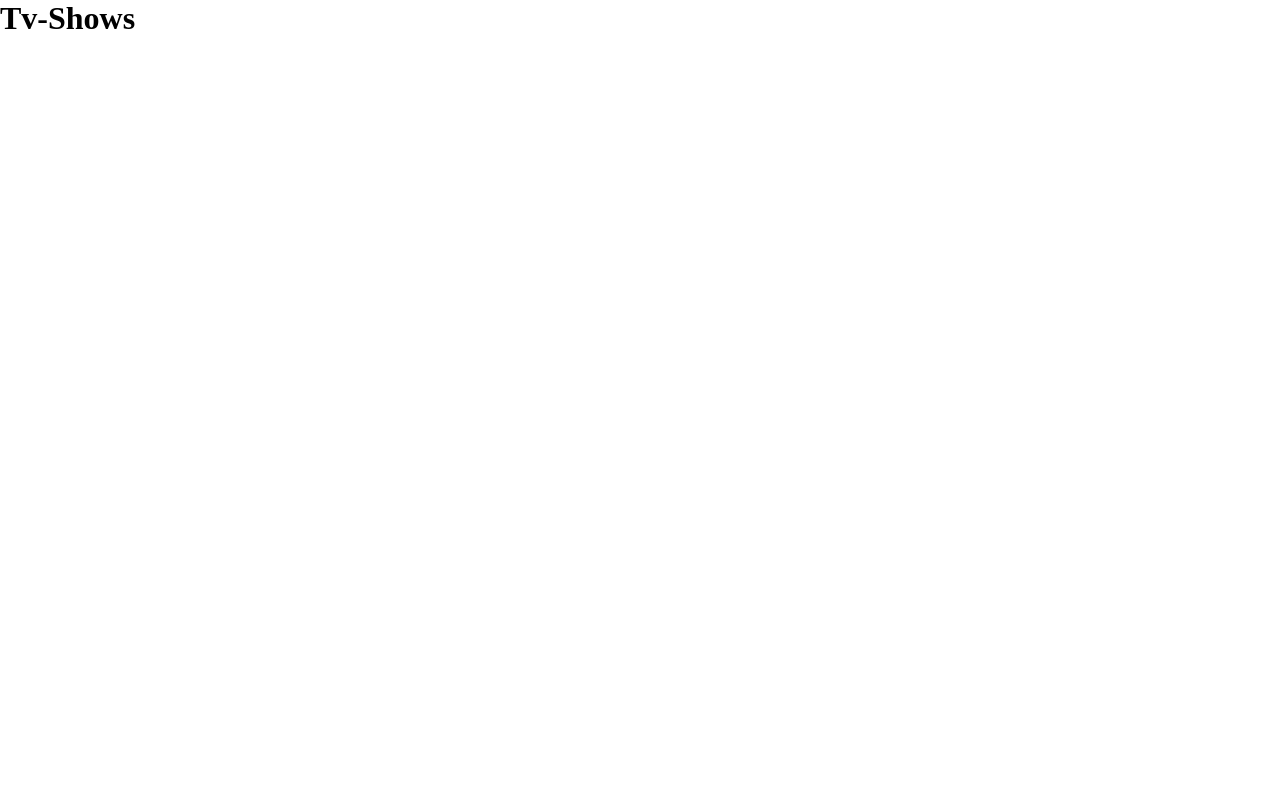
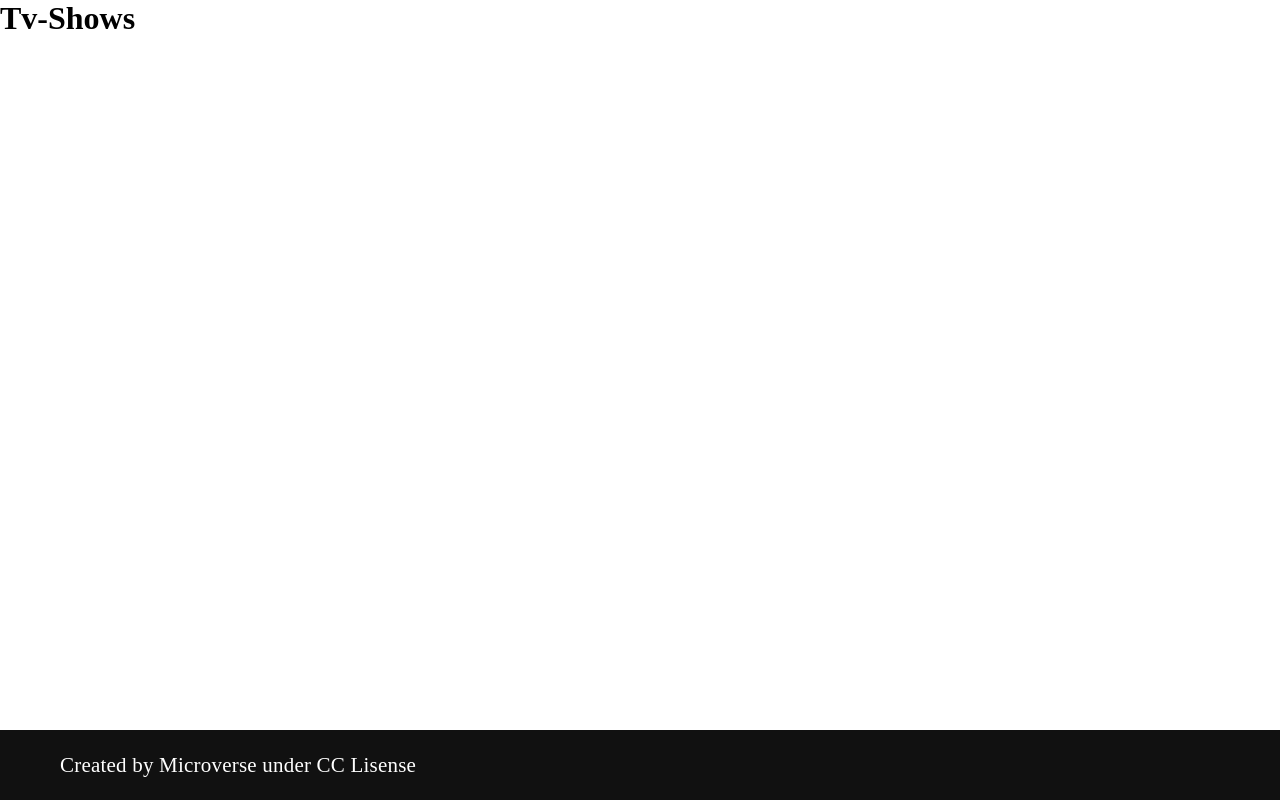
Before and after one commit to NduatiKagiri/tv-shows, a website built with webpack: page src/index.html in a window 1280 px wide. Built offline with nearby package versions, Linux system fonts and the light colour scheme.

Commit message:
Add footer

```diff
--- /dev/null
+++ b/src/assets/footer.css
@@ -0,0 +1,16 @@
+footer {
+   position:absolute;
+   bottom:0;
+   width:100%;
+   height:70px;
+   background:#111;
+   padding: 0 60px;
+   display: flex;
+   align-items: center;
+}
+
+footer p {
+  font-size: 21px;
+  letter-spacing: 0.01em;
+  color: #fff;
+}
--- a/src/index.html
+++ b/src/index.html
@@ -8,5 +8,8 @@
 </head>
 <body>
     <h1>Tv-Shows</h1>
+    <footer>
+      <p>Created by Microverse under CC Lisense</p>
+    </footer>
 </body>
 </html>
--- a/src/style.css
+++ b/src/style.css
@@ -1,4 +1,5 @@
 @import url('https://fonts.googleapis.com/css2?family=Montserrat:ital,wght@0,100;0,200;0,300;0,400;0,500;0,600;0,700;0,800;0,900;1,100;1,200;1,300;1,400;1,500;1,600;1,700;1,800;1,900&display=swap');
+@import url('assets/footer.css');
 
 * {
   margin: 0;
```
